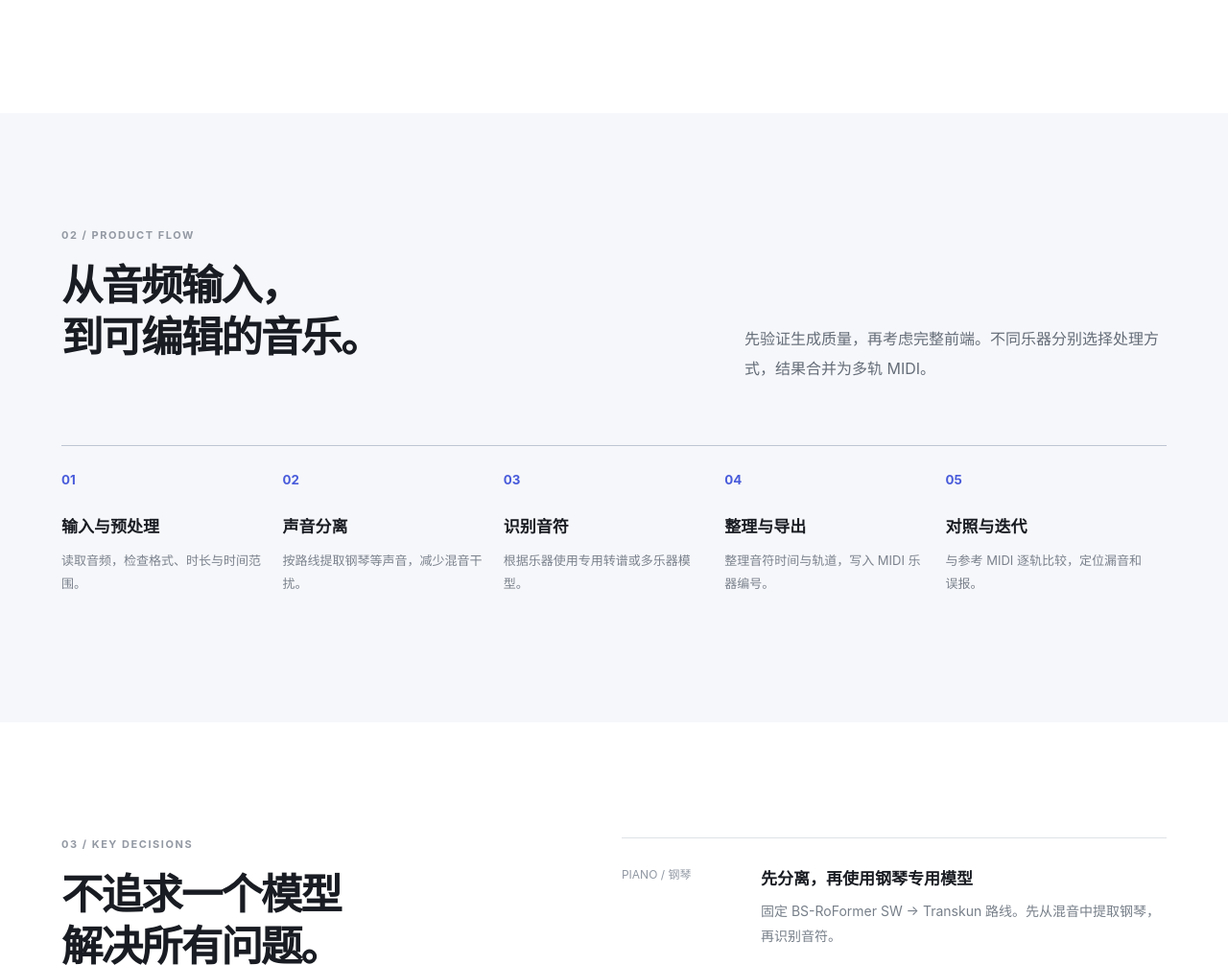
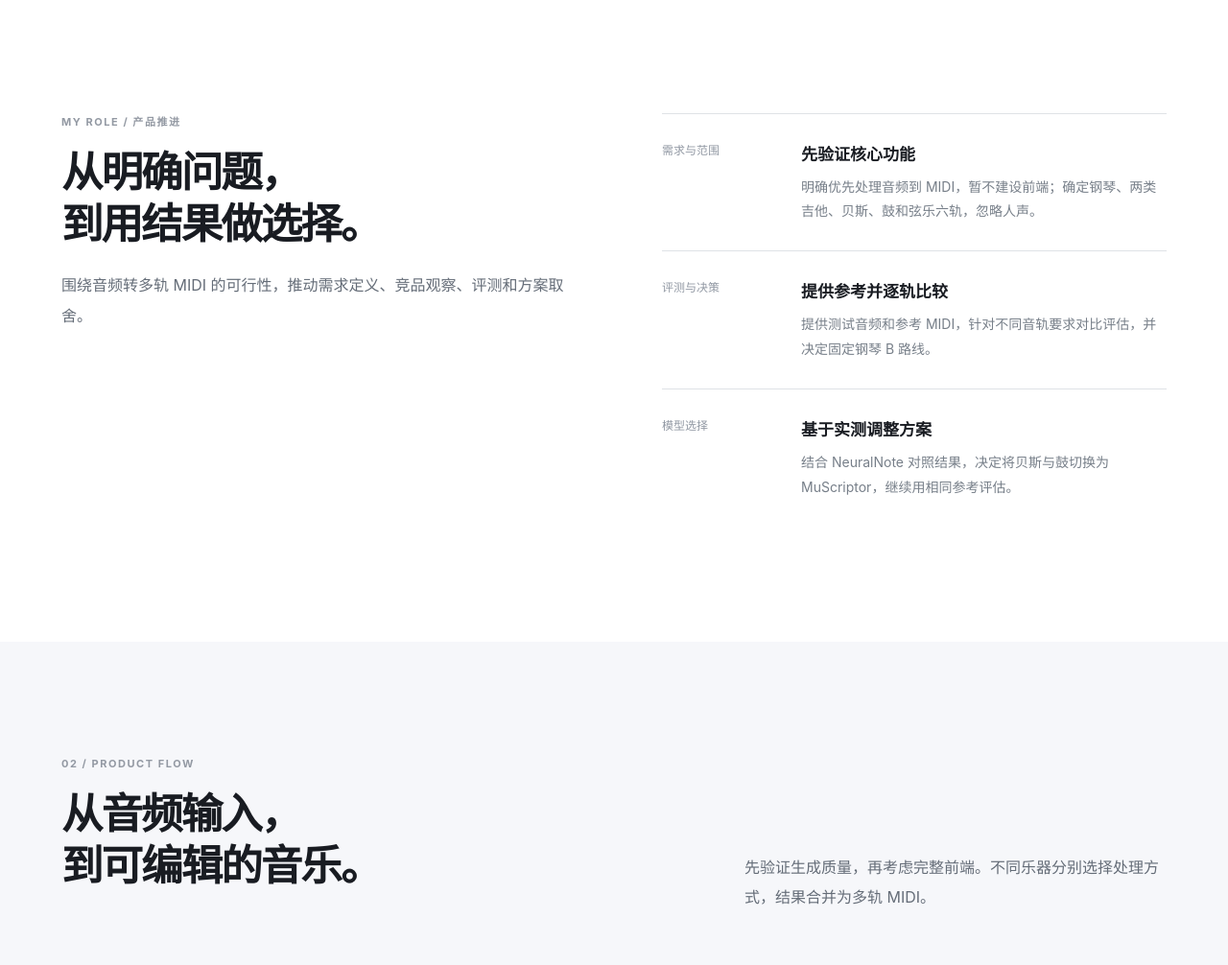
Before and after one commit to Max-Ren0/audio-to-midi-mvp, a plain HTML site: page outputs/portfolio-preview/index.html in a window 1280 px wide. Shown: the part 1468-2474 px from the top of the page at 96% size. Drawn offline with Linux system fonts and the light colour scheme.

Commit message:
docs: clarify product role in portfolio preview

```diff
--- a/outputs/portfolio-preview/index.html
+++ b/outputs/portfolio-preview/index.html
@@ -6,7 +6,7 @@
 <main><section class="hero"><div><div class="tag">AI PRODUCT CASE STUDY &nbsp; / &nbsp; 01</div><h1>让音乐，从聆听<br>变为<span>可以编辑。</span></h1><p>Noto 是一次音频转多轨 MIDI 的产品探索：把一首混合歌曲拆解成可查看、可编辑的乐器音符，为扒谱与后续编曲提供起点。</p><div class="meta"><div>项目类型<b>AI 产品探索 · MVP</b></div><div>核心任务<b>音频转多轨 MIDI</b></div><div>当前状态<b>本地研究原型</b></div></div></div><div class="visual" aria-label="示意性音频波形和钢琴卷帘"><div class="visual-top"><span>NOTO / AUDIO TO MIDI</span><span>EXPLORATION 01</span></div><div class="wave" id="wave"></div><div class="roll"><i class="note" style="--x:4%;--y:70%;--w:15%;--c:#8d9bff"></i><i class="note" style="--x:17%;--y:54%;--w:20%;--c:#8d9bff"></i><i class="note" style="--x:35%;--y:34%;--w:14%;--c:#8d9bff"></i><i class="note" style="--x:51%;--y:44%;--w:20%;--c:#8d9bff"></i><i class="note" style="--x:73%;--y:25%;--w:17%;--c:#8d9bff"></i><i class="note" style="--x:9%;--y:84%;--w:18%;--c:#6dd8c4"></i><i class="note" style="--x:31%;--y:76%;--w:16%;--c:#6dd8c4"></i><i class="note" style="--x:52%;--y:86%;--w:13%;--c:#6dd8c4"></i><i class="note" style="--x:69%;--y:72%;--w:23%;--c:#6dd8c4"></i><i class="note" style="--x:23%;--y:16%;--w:10%;--c:#e5b2a6"></i><i class="note" style="--x:39%;--y:13%;--w:18%;--c:#e5b2a6"></i></div><div class="visual-label">ILLUSTRATIVE VISUAL · 界面示意</div></div></section>
 <div class="band"><div class="band-inner"><div><small>INPUT</small><b>音乐音频</b></div><div><small>OUTPUT</small><b>可编辑多轨 MIDI</b></div><div><small>FOCUS</small><b>六类乐器 · 忽略人声</b></div><div><small>APPROACH</small><b>本地模型组合与评测</b></div></div></div>
 <section class="wrap" id="problem"><div class="intro"><div><div class="eyebrow">01 / THE CHALLENGE</div><h2 class="section-title">一首歌里，<br>藏着很多条看不见的轨道。</h2><p class="lead">对想练习、扒谱或重新编曲的人来说，音频方便聆听，却不能直接像 MIDI 一样逐个音符地编辑。项目从这个缺口出发，探索从混合音频生成可编辑乐器轨道的可行性。</p></div><div><div class="question">如何让用户从一首歌出发，更快获得可以试听、修改和继续创作的乐器音轨？</div><p class="lead" style="padding-left:28px">关键不仅是生成文件，还要判断音高、节奏与乐器归属是否足够接近参考。</p></div></div><div class="split"><article><span>01 / INPUT</span><h3>声音混在一起</h3><p>人声与多种乐器同时出现，频率相互遮挡，容易出现漏音和串轨。</p></article><article><span>02 / TRANSCRIPTION</span><h3>每种乐器难点不同</h3><p>钢琴有和弦，贝斯强调低音与起音，鼓需要区分不同鼓件。</p></article><article><span>03 / VALIDATION</span><h3>能导出不代表能用</h3><p>需要逐轨对比参考 MIDI，结合漏音、多余音与试听判断实际价值。</p></article></div></section>
-<section class="section-alt" id="process"><div class="wrap"><div class="flow-head"><div><div class="eyebrow">02 / PRODUCT FLOW</div><h2 class="section-title">从音频输入，<br>到可编辑的音乐。</h2></div><p class="lead">先验证生成质量，再考虑完整前端。不同乐器分别选择处理方式，结果合并为多轨 MIDI。</p></div><div class="flow"><div class="step"><small>01</small><h3>输入与预处理</h3><p>读取音频，检查格式、时长与时间范围。</p></div><div class="step"><small>02</small><h3>声音分离</h3><p>按路线提取钢琴等声音，减少混音干扰。</p></div><div class="step"><small>03</small><h3>识别音符</h3><p>根据乐器使用专用转谱或多乐器模型。</p></div><div class="step"><small>04</small><h3>整理与导出</h3><p>整理音符时间与轨道，写入 MIDI 乐器编号。</p></div><div class="step"><small>05</small><h3>对照与迭代</h3><p>与参考 MIDI 逐轨比较，定位漏音和误报。</p></div></div></div></section>
+<section class="wrap" style="padding-top:0"><div class="intro"><div><div class="eyebrow">MY ROLE / 产品推进</div><h2 class="section-title">从明确问题，<br>到用结果做选择。</h2><p class="lead">围绕音频转多轨 MIDI 的可行性，推动需求定义、竞品观察、评测和方案取舍。</p></div><div class="method-list"><article><small>需求与范围</small><div><h3>先验证核心功能</h3><p>明确优先处理音频到 MIDI，暂不建设前端；确定钢琴、两类吉他、贝斯、鼓和弦乐六轨，忽略人声。</p></div></article><article><small>评测与决策</small><div><h3>提供参考并逐轨比较</h3><p>提供测试音频和参考 MIDI，针对不同音轨要求对比评估，并决定固定钢琴 B 路线。</p></div></article><article><small>模型选择</small><div><h3>基于实测调整方案</h3><p>结合 NeuralNote 对照结果，决定将贝斯与鼓切换为 MuScriptor，继续用相同参考评估。</p></div></article></div></div></section><section class="section-alt" id="process"><div class="wrap"><div class="flow-head"><div><div class="eyebrow">02 / PRODUCT FLOW</div><h2 class="section-title">从音频输入，<br>到可编辑的音乐。</h2></div><p class="lead">先验证生成质量，再考虑完整前端。不同乐器分别选择处理方式，结果合并为多轨 MIDI。</p></div><div class="flow"><div class="step"><small>01</small><h3>输入与预处理</h3><p>读取音频，检查格式、时长与时间范围。</p></div><div class="step"><small>02</small><h3>声音分离</h3><p>按路线提取钢琴等声音，减少混音干扰。</p></div><div class="step"><small>03</small><h3>识别音符</h3><p>根据乐器使用专用转谱或多乐器模型。</p></div><div class="step"><small>04</small><h3>整理与导出</h3><p>整理音符时间与轨道，写入 MIDI 乐器编号。</p></div><div class="step"><small>05</small><h3>对照与迭代</h3><p>与参考 MIDI 逐轨比较，定位漏音和误报。</p></div></div></div></section>
 <section class="wrap" id="method"><div class="method"><div class="summary"><div class="eyebrow">03 / KEY DECISIONS</div><h2 class="section-title">不追求一个模型<br>解决所有问题。</h2><p class="lead">围绕每条音轨的表现选择路线，同时保留可对照的实验结果。模型方案是研究选择，不代表所有歌曲的最终效果。</p></div><div class="method-list"><article><small>PIANO / 钢琴</small><div><h3>先分离，再使用钢琴专用模型</h3><p>固定 BS-RoFormer SW → Transkun 路线。先从混音中提取钢琴，再识别音符。</p></div></article><article><small>BASS & DRUMS</small><div><h3>用多乐器模型重新验证两轨</h3><p>将贝斯和鼓替换为 MuScriptor Medium 的输出，与原 Noto 方案使用同一参考口径比较。</p></div></article><article><small>GUITAR / 吉他</small><div><h3>分别观察木吉他与电吉他</h3><p>用分离后的吉他音频或原混音进行转谱；当前两轨仍存在明显漏音和误报。</p></div></article><article><small>STRINGS / 弦乐</small><div><h3>从剩余声音寻找弦乐</h3><p>使用 SW 的剩余音轨与 YourMT3，再筛选弦乐；该路线仍需要进一步改善。</p></div></article></div></div></section>
 <section class="results" id="results"><div class="wrap"><div class="eyebrow">04 / EXPERIMENT & LEARNING</div><h2 class="section-title">用同一首歌，<br>检查每一步是否有效。</h2><p class="lead">以《唯一》的用户提供参考 MIDI 进行同口径对照。下方是一次实验中的严格逐音 F1：音高和乐器类别一致，起音误差不超过 50 毫秒。</p><div class="metric-row"><div class="metric"><small>贝斯 · MuScriptor 替换前 / 后</small><strong>25.45% <em>→ 71.92%</em></strong><p>同一首歌、同一参考与评测范围下，贝斯音符匹配改善。</p></div><div class="metric"><small>鼓 · MuScriptor 替换前 / 后</small><strong>55.22% <em>→ 55.99%</em></strong><p>鼓轨小幅变化；后续仍需要按鼓件分析错误。</p></div></div><div class="bar-list"><div class="muted-label">替换后的各轨严格 F1 · 《唯一》</div><div class="bar-row"><span>钢琴</span><div class="bar"><i style="--w:92.36%"></i></div><b>92.36%</b></div><div class="bar-row"><span>木吉他</span><div class="bar"><i style="--w:5.17%"></i></div><b>5.17%</b></div><div class="bar-row"><span>电吉他</span><div class="bar"><i style="--w:8.87%"></i></div><b>8.87%</b></div><div class="bar-row"><span>贝斯</span><div class="bar"><i style="--w:71.92%"></i></div><b>71.92%</b></div><div class="bar-row"><span>鼓</span><div class="bar"><i style="--w:55.99%"></i></div><b>55.99%</b></div><div class="bar-row"><span>弦乐</span><div class="bar"><i style="--w:6.6%"></i></div><b>6.60%</b></div></div><p class="note-text">评测说明：参考 MIDI 的来源与完整性尚未独立核实；结果经过同曲估计的时间对齐，尚未人工试听。单曲 F1 不等于听感准确率，也不能代表其他歌曲的效果。</p></div></section>
 <section class="wrap"><div class="lessons"><div><div class="eyebrow">05 / TAKEAWAYS</div><h2 class="section-title">把“能生成”变成<br>“能判断、能改进”。</h2><p class="lead">这个项目仍是研究原型。比起把单次高分当作结论，更重要的是建立可复现的对照、认识数据边界，并明确下一步要解决的问题。</p></div><ul><li>按音轨定位问题，而不是只看整体分数<span>不同乐器的错误类型不同，逐轨指标更能指导选择。</span></li><li>把用户体验放回完整链路<span>从上传、生成到试听、修改和导出，准确率与修正效率共同决定价值。</span></li><li>优先补齐多歌曲验证与可运行流程<span>当前贝斯与鼓替换仍需先准备同源基线；尚非任意歌曲一键生成的成品。</span></li><li>分清技术可行与商业落地<span>本次 MuScriptor 权重标注为非商业使用，未来产品化需另行处理授权。</span></li></ul></div></section></main><footer><div class="footer-inner"><span>NOTO &nbsp; / &nbsp; AI MUSIC TRANSCRIPTION</span><span>项目案例预览 · 基于现有实验记录</span></div></footer><script>const w=document.querySelector('#wave');for(let i=0;i<100;i++){const a=document.createElement('i');a.style.setProperty('--h',(8+Math.abs(Math.sin(i*.47)*Math.cos(i*.113))*74)+'%');w.appendChild(a)}</script></body></html>
```
